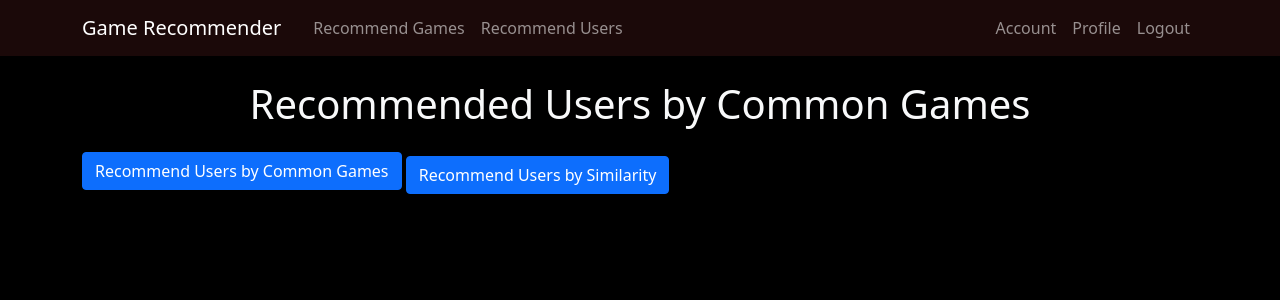
After one commit to Sohaib9920/Game_Recommender, a Flask app: page /recommend_users in a window 1280 px wide. The commit adds this page. Shown: the top 300 px of the page. Run offline with Flask 3, Linux system fonts and the light colour scheme; the visitor is signed in with stand-in values (Sample User, id 1); data that the repository does not hold is empty; parts of the project's set-up code (start-up, migrations or seed data) failed here and were passed over.

Commit message:
Added Recommended users

```diff
--- a/game_recommender/recommend.py
+++ b/game_recommender/recommend.py
@@ -23,6 +23,9 @@ def recommend_games(ratings_df, user_ratings, als_model):
 
     """
 
+    # copy the original ratings dataframe in order to avoid adding same user multiple times on multiple function calls
+    ratings_df = ratings_df.copy()
+
     # Generate a new user ID and add the user_ratings to ratings_df
     new_user_id = ratings_df.index[-1] + 1
     ratings_df.loc[new_user_id] = 0
--- a/game_recommender/routes.py
+++ b/game_recommender/routes.py
@@ -1,10 +1,11 @@
-from flask import request, render_template, url_for, flash, redirect
+from flask import request, render_template, url_for, flash, redirect, session
 from game_recommender import app, db, bcrypt, ubyi_norm_0, als, game_names, FAVOURITE_RATING
 from game_recommender.forms import RecommenderForm, RegistrationForm, LoginForm, UpdateAccountForm
 from game_recommender.models import User, Rating, Game
 from game_recommender.recommend import recommend_games
 from flask_login import login_user, logout_user, login_required, current_user
 from game_recommender.utils import save_picture
+from game_recommender.recommend_users import recommend_users_by_common_games, recommend_users_by_similarity
 
 
 @app.route("/", methods=["GET", "POST"])
@@ -22,6 +23,52 @@ def home():
     return render_template("recommender.html", title="Recommender", form=form)
 
 
+@app.route("/recommend_users")
+@login_required
+def recommend_users():
+    if current_user.ratings:
+        user_ratings = {}
+        for rating_object in current_user.ratings:
+            user_ratings[rating_object.game.title] = rating_object.rating
+
+        n_recommendations = 20
+        common_recommendations, common_top3 = recommend_users_by_common_games(ubyi_norm_0, user_ratings, n_recommendations)
+        similarity_recommendations, similarity_top3 = recommend_users_by_similarity(ubyi_norm_0, user_ratings, n_recommendations)
+
+        # Store the recommendations and top3 values in the session
+        session['common_recommendations'] = common_recommendations
+        session['common_top3'] = common_top3
+        session['similarity_recommendations'] = similarity_recommendations
+        session['similarity_top3'] = similarity_top3
+    else:
+        session['common_recommendations'] = None
+        session['common_top3'] = None
+        session['similarity_recommendations'] = None
+        session['similarity_top3'] = None
+
+    return render_template("recommend_users.html", title="Recommended Users")
+
+
+@app.route("/recommended_users/common")
+@login_required
+def recommended_users_common():
+    common_recommendations = session.get('common_recommendations')
+    common_top3 = session.get('common_top3')
+
+    return render_template("recommended_users_common.html", title="Recommended Users",
+                           common_recommendations=common_recommendations, common_top3=common_top3)
+
+
+@app.route("/recommended_users/similarity")
+@login_required
+def recommended_users_similarity():
+    similarity_recommendations = session.get('similarity_recommendations')
+    similarity_top3 = session.get('similarity_top3')
+
+    return render_template("recommended_users_similarity.html", title="Recommended Users",
+                           similarity_recommendations=similarity_recommendations, similarity_top3=similarity_top3)
+
+
 @app.route("/get_recommended_names", methods=["GET"])
 def get_recommended_names():
     return {"recommended_names": game_names}
@@ -37,7 +84,7 @@ def register():
         user = User(username=form.username.data, email=form.email.data, password=hashed_password)
         db.session.add(user)
         db.session.commit()
-        flash("Your account has been created! You are now able to log in", "success") # Store list of flash messages in session at key: "_flashes"
+        flash("Your account has been created! You are now able to log in", "success") # Store list of flash messages in custom session by flask
         return redirect(url_for("login"))
 
     return render_template("register.html", title="Register", form=form)
--- a/game_recommender/templates/layout.html
+++ b/game_recommender/templates/layout.html
@@ -33,7 +33,7 @@
                         <a href="{{ url_for('home') }}" class="nav-link">Recommend Games</a>
                     </li>
                     <li class="nav-item">
-                        <a href="#" class="nav-link">Recommend Users</a>
+                        <a href="{{ url_for('recommend_users') }}" class="nav-link">Recommend Users</a>
                     </li>
                 </ul>
 
--- a/game_recommender/templates/profile.html
+++ b/game_recommender/templates/profile.html
@@ -6,7 +6,10 @@
     }
   </style>
 
-  <div class="container" style="margin-top: 13vh;" id="main">
+  <div class="container" style="margin-top: 10vh;" id="main">
+    <div class="text-center mb-4 text-light">
+      <h1>Gamer Profile</h1>
+    </div>
     <form method="POST" action="" onsubmit="return validateForm()">
     <div class="row">
 
--- /dev/null
+++ b/game_recommender/templates/recommend_users.html
@@ -0,0 +1,20 @@
+{% extends "layout.html" %}
+{% block content %}
+  <style>
+    body {
+      background-color:black;
+    }
+  </style>
+
+  <div class="container" style="margin-top: 10vh;" id="main">
+    <div class="text-center mb-4 text-light">
+      <h1>Recommended Users by Common Games</h1>
+    </div>
+    <div class="row">
+        <div>
+            <a href="{{ url_for('recommended_users_common')}}" class="btn btn-primary mb-2">Recommend Users by Common Games</a>
+            <a href="{{ url_for('recommended_users_similarity')}}" class="btn btn-primary">Recommend Users by Similarity</a>
+        </div>
+    </div>
+  </div>
+{% endblock %}
--- a/requirements.txt
+++ b/requirements.txt
@@ -1,6 +1,7 @@
 anyio==3.7.1
 bcrypt==4.0.1
 blinker==1.6.2
+cachelib==0.10.2
 certifi==2023.5.7
 click==8.1.5
 colorama==0.4.6
@@ -10,6 +11,7 @@ exceptiongroup==1.1.2
 Flask==2.3.2
 Flask-Bcrypt==1.0.1
 Flask-Login==0.6.2
+Flask-Session==0.5.0
 Flask-SQLAlchemy==3.0.5
 Flask-WTF==1.1.1
 greenlet==2.0.2
```
Also changed, not shown: game_recommender/__init__.py (+35 -4 lines), game_recommender/recommend_users.py (+53 -3 lines), game_recommender/templates/recommended_users_common.html (added, +33 -0 lines), game_recommender/templates/recommended_users_similarity.html (added, +33 -0 lines), 1 other file.
